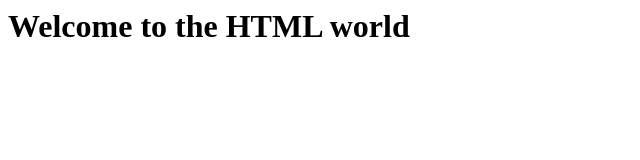
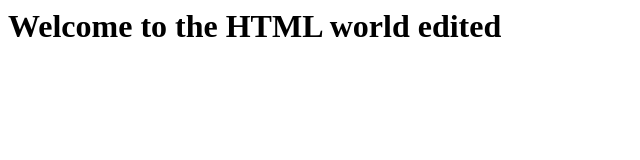
Before and after one commit to dlsalunke1/my-nodejs-app, a plain HTML site: page index.html in a window 1280 px wide. Shown: the whole page, without its empty margins (0-640 px from the left). Drawn offline with Linux system fonts and the light colour scheme.

Commit message:
Edit welcome message in index.html

```diff
--- a/index.html
+++ b/index.html
@@ -1,5 +1,6 @@
 <html>
 <body>
-<H1>Welcome to the HTML world</H1>
+<H1>Welcome to the HTML world edited</H1>
 </body>
+
 </Html>
```
